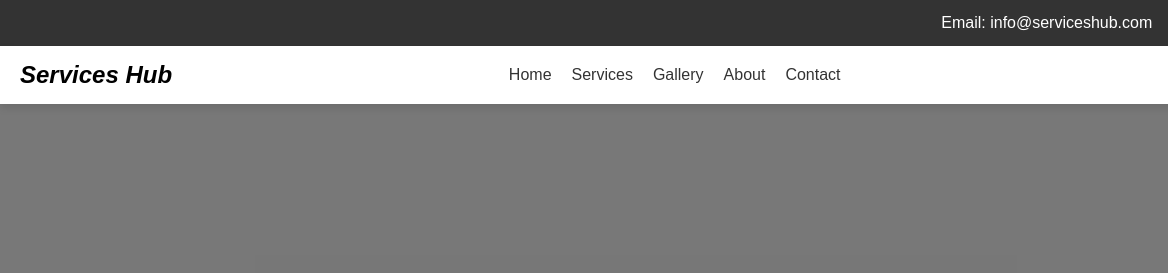
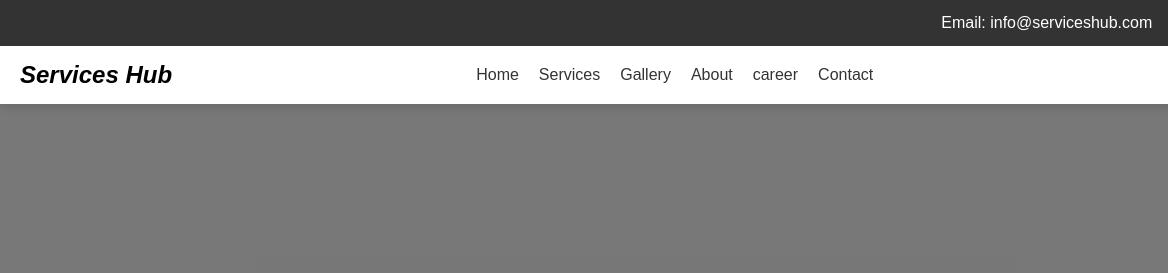
Before and after one commit to kkabdull247/ServiceHub, a plain HTML site: page index.html in a window 1280 px wide. Shown: the top 273 px of the page, 0-1168 px from the left. Drawn offline with nearby package versions, Linux system fonts and the light colour scheme.

Commit message:
Update index.html

```diff
--- a/index.html
+++ b/index.html
@@ -54,6 +54,8 @@
         <a href="#services">Services</a>
         <a href="#gallery">Gallery</a>
         <a href="#about">About</a>
+                <a href="career.html">career</a>
+
         <a href="#contact">Contact</a>
     </nav>
     <div class="icons">
```
